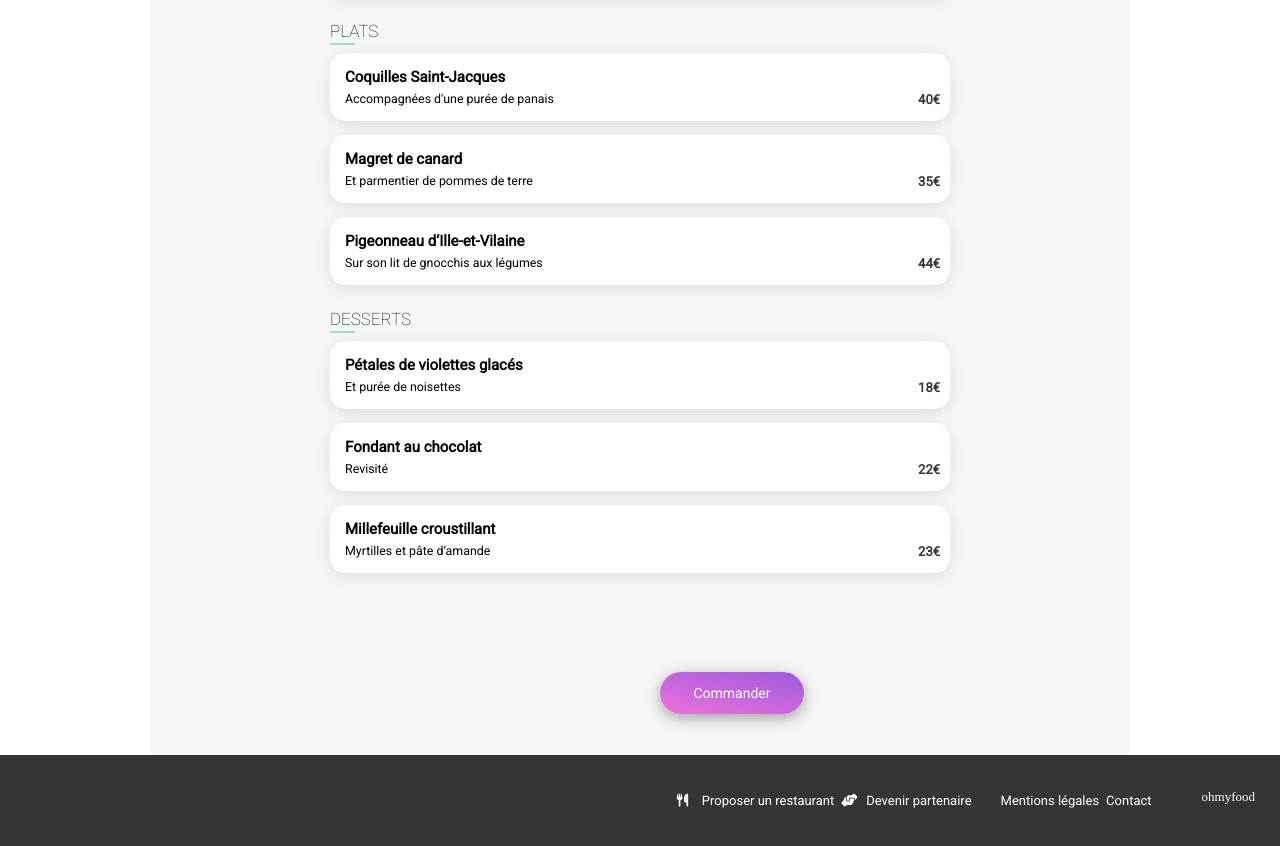
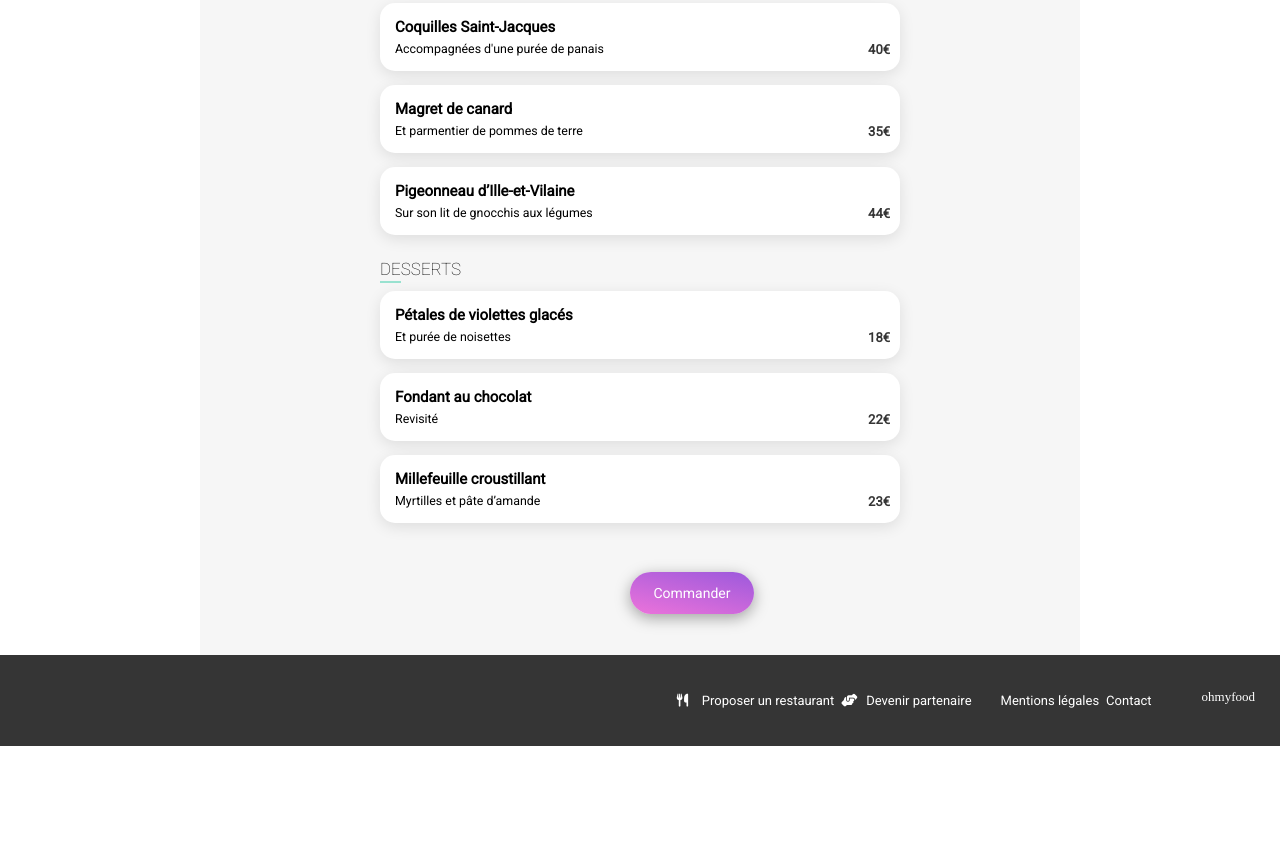
Before and after one commit to Zaza28/ProjetAnimation4, a plain HTML site: page restaurants/alafrançaise.html in a window 1280 px wide. Shown: the part 691-1537 px from the top of the page. After the commit the page ends 1437 px from the top, so only its background shows below. Drawn offline with Linux system fonts and the light colour scheme; a web font is replaced by a local one.

Commit message:
add menurestaurants.scss changement de la position du bouton

```diff
--- a/Assets/css/_animation.scss
+++ b/Assets/css/_animation.scss
@@ -52,13 +52,11 @@
 .menu{
 .delay1{
     animation: left-to-right 3s  ease-in-out;
-    animation-delay: 100ms;
 
 }
 
 .delay2{
     animation: left-to-right 3s  ease-in-out;
-    animation-delay: 100ms;
 
 
 }
@@ -66,7 +64,6 @@
 .delay3{
 
     animation: left-to-right 3s  ease-in-out;
-    animation-delay: 100ms;
 
 
 }
--- a/Assets/css/_menurestaurants.scss
+++ b/Assets/css/_menurestaurants.scss
@@ -221,7 +221,7 @@
          .button-de-menu {
 
              width: 30%;
-             margin: 15px 70px 30px 180px;
+             margin: 15px 70px 30px 200px;
 
          }
 
@@ -249,8 +249,8 @@
 
 
      .section-presentation-du-menu {
-         margin-left: 150px;
-         margin-right: 150px;
+         margin-left: 200px;
+         margin-right: 200px;
          padding-left: 130px;
          padding-right: 130px;
          justify-content: center;
@@ -265,7 +265,8 @@
 
 
          .menu {
-            padding: 50px;
+            padding-left: 50px;
+            padding-right: 50px;
 
 
 
@@ -284,7 +285,7 @@
          .button-de-menu {
 
             width: 20%;
-            margin: 15px 70px 30px 380px;
+            margin: 15px 70px 30px 300px;
 
 
 
```
Also changed, not shown: style.css, 1 other file.
